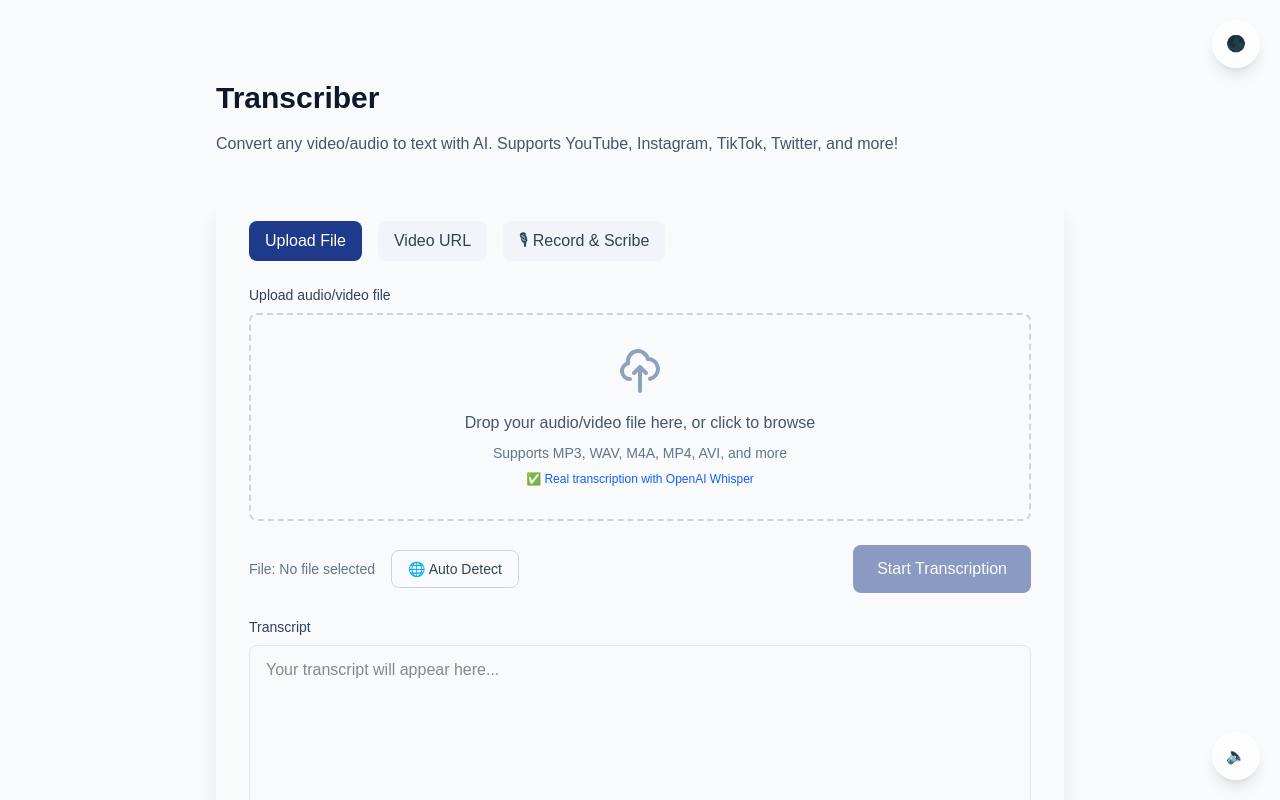
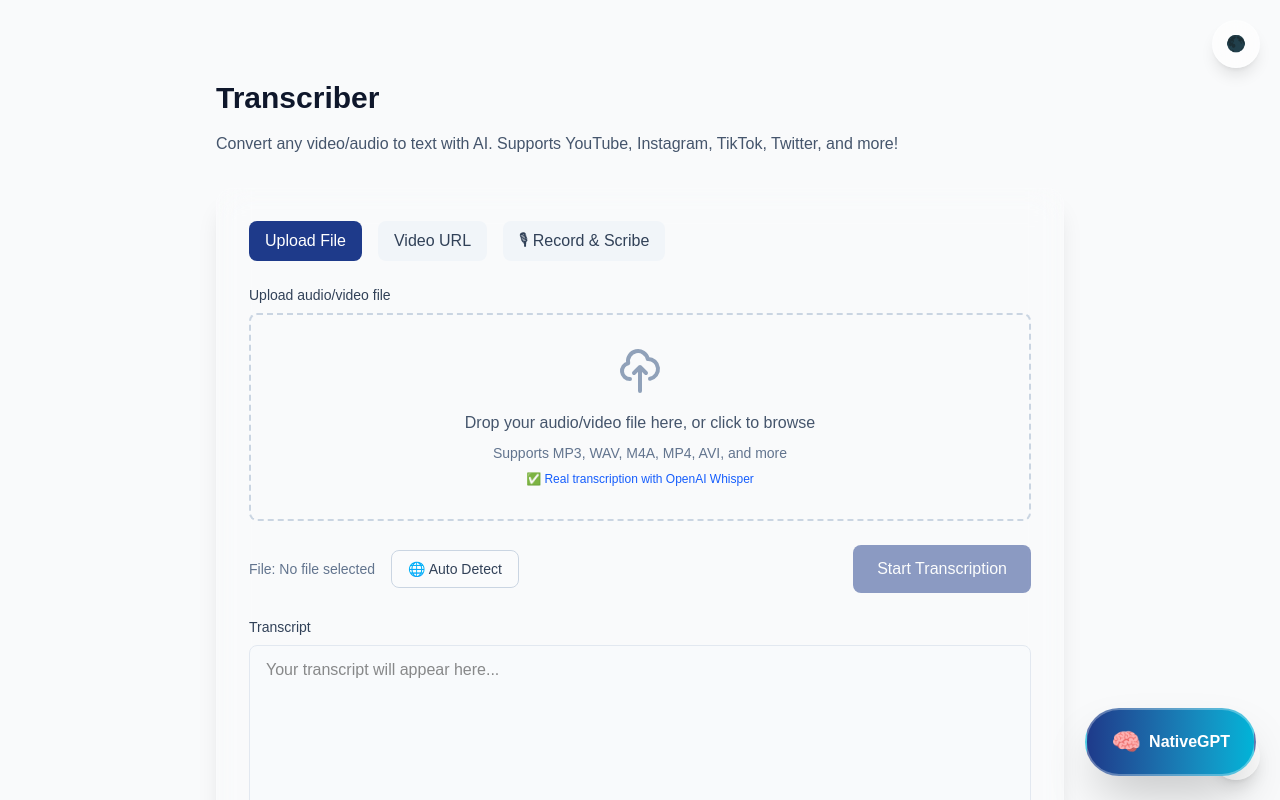
Before and after one commit to nativewrite/nativewrite-app, a Next.js app in the folder app/: page /dashboard/transcriber in a window 1280 px wide. Shown: the top 800 px of the page. Built offline with nearby package versions, Linux system fonts and the light colour scheme.

Commit message:
Add comprehensive debugging and make NativeGPT always visible

```diff
--- a/app/src/app/api/transcribe/universal/route.ts
+++ b/app/src/app/api/transcribe/universal/route.ts
@@ -23,6 +23,8 @@ export async function POST(request: NextRequest) {
     }
 
     const { url, language = 'auto' } = await request.json();
+
+    console.log("Universal transcription request:", { url, language });
 
     if (!url) {
       return NextResponse.json(
--- a/app/src/app/api/transcriber/route.ts
+++ b/app/src/app/api/transcriber/route.ts
@@ -31,6 +31,9 @@ export async function POST(request: NextRequest) {
       // Handle file upload from WaveformRecorder or file upload
       const formData = await request.formData();
       const file = formData.get("file") as File;
+
+      console.log("Received FormData fields:", Array.from(formData.keys()));
+      console.log("File received:", file ? { name: file.name, size: file.size, type: file.type } : "No file");
       const lang = formData.get("language") as string;
 
       if (!file) {
--- a/app/src/app/dashboard/transcriber/page.tsx
+++ b/app/src/app/dashboard/transcriber/page.tsx
@@ -53,11 +53,14 @@ export default function TranscriberPage() {
 
       if (inputType === 'file' && selectedFile) {
         // Use FormData for file uploads to handle large files properly
+        console.log("Uploading file:", { name: selectedFile.name, size: selectedFile.size, type: selectedFile.type });
+
         const formData = new FormData();
         formData.append('file', selectedFile);
         formData.append('language', selectedLanguage);
         formData.append('sourceType', 'upload');
 
+        console.log("FormData created, sending to API...");
         response = await fetch('/api/transcriber', {
           method: 'POST',
           body: formData
@@ -71,7 +74,9 @@ export default function TranscriberPage() {
         });
       }
 
+      console.log("Transcription response status:", response.status);
       const data = await response.json();
+      console.log("Transcription response data:", data);
 
       if (data.success) {
         setTranscript(data.text);
@@ -85,10 +90,12 @@ export default function TranscriberPage() {
           setRecordedAudio({ blob, url });
         }
       } else {
+        console.error("Transcription failed:", data);
         alert(data.error || 'Failed to transcribe audio');
       }
-    } catch {
-      alert('Failed to transcribe audio. Please try again.');
+    } catch (error) {
+      console.error("Transcription error:", error);
+      alert(`Failed to transcribe audio: ${error instanceof Error ? error.message : 'Unknown error'}`);
     } finally {
       setIsLoading(false);
     }
@@ -461,13 +468,11 @@ export default function TranscriberPage() {
         title="🌍 Choose Translation Language"
       />
 
-      {/* NativeGPT Chat Assistant */}
-      {transcript && (
-        <NativeGPTChat
-          transcriptText={transcript}
-          transcriptionId={transcriptionId || undefined}
-        />
-      )}
+      {/* NativeGPT Chat Assistant - Always Visible */}
+      <NativeGPTChat
+        transcriptText={transcript}
+        transcriptionId={transcriptionId || undefined}
+      />
     </main>
   );
 }
```
Also changed, not shown: app/src/components/VideoURLUploader.tsx (+8 -0 lines).
